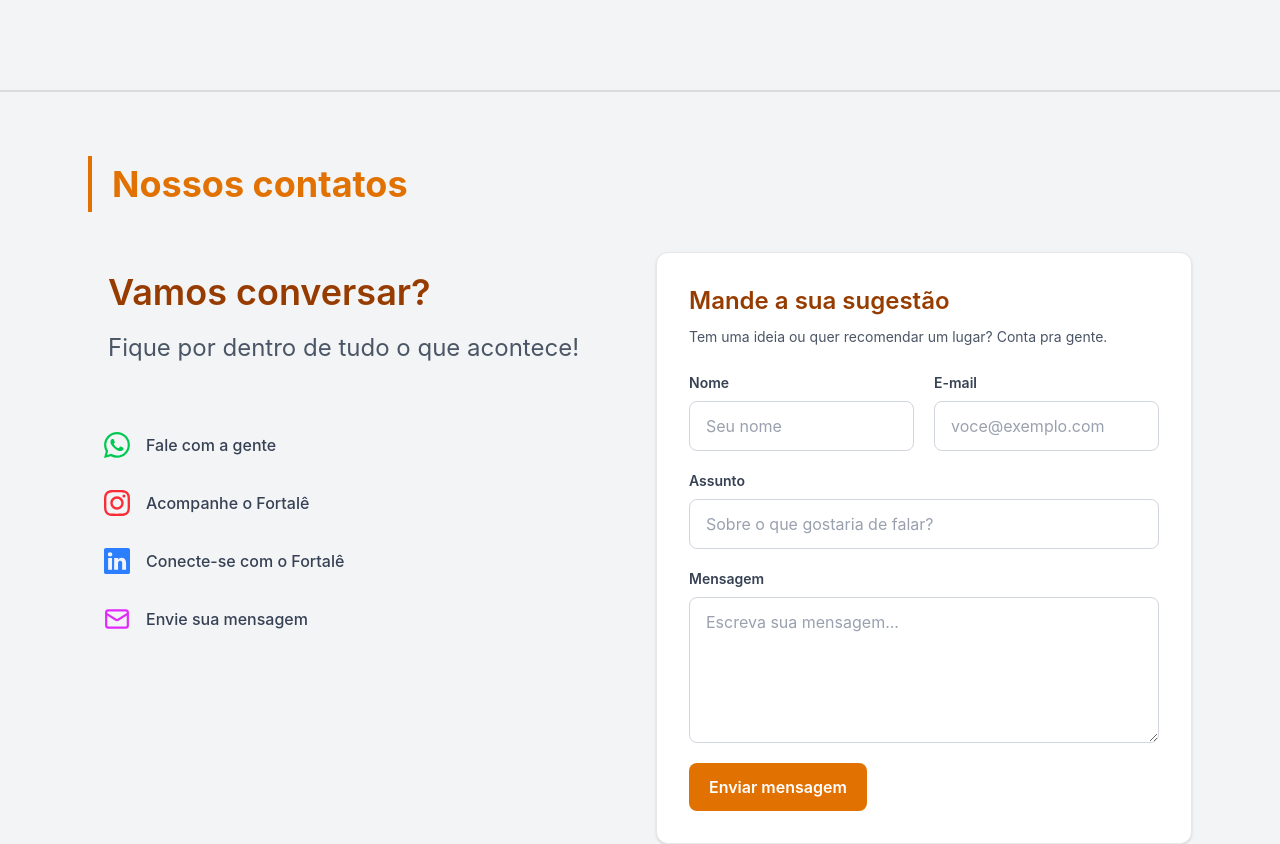
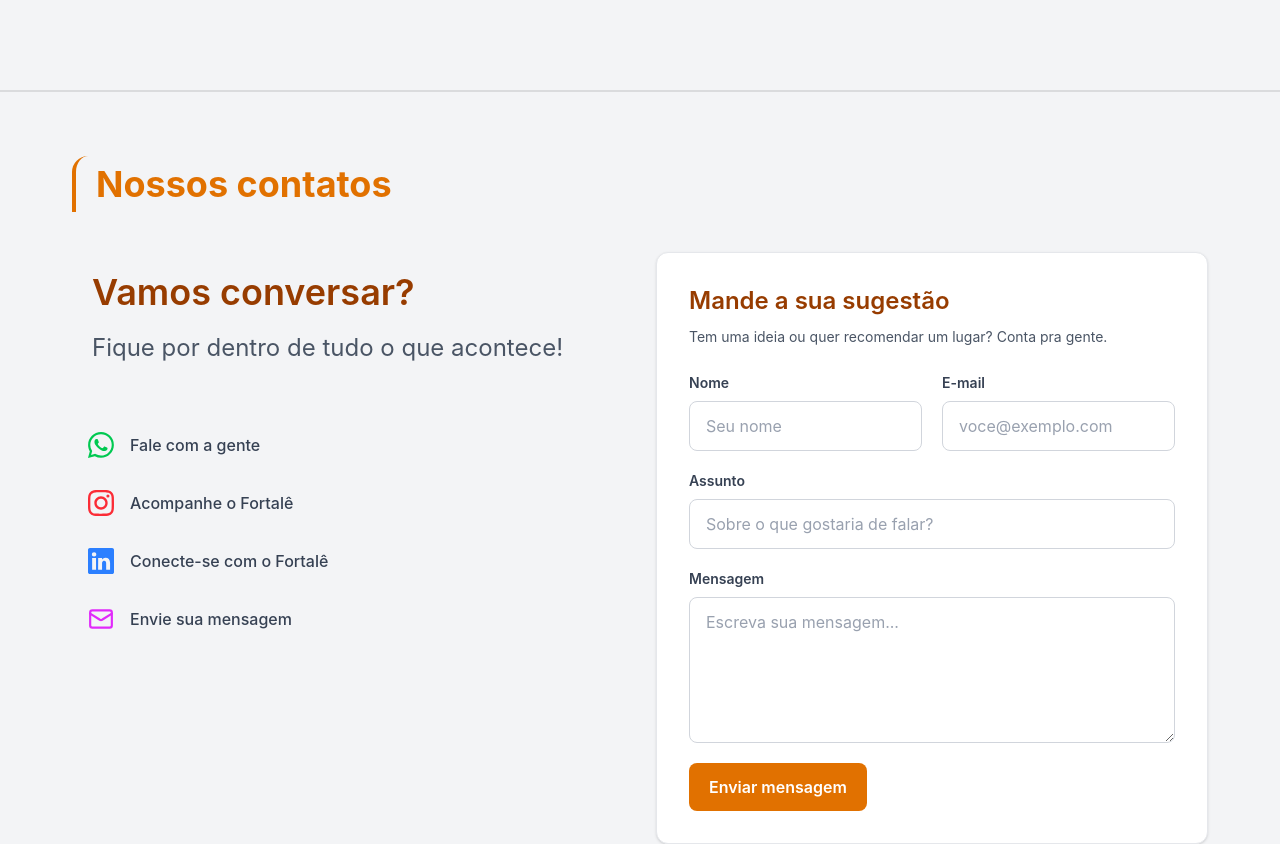
Before and after one commit to gusttamartins01/fortale-frontend, a React (Vite) app: page / in a window 1280 px wide. Shown: the part 3560-4404 px from the top of the page. Built offline with nearby package versions, Linux system fonts and the light colour scheme.

Commit message:
refactor: modificar espaçamento externo da sessão contatos.

```diff
--- a/src/components/home/Contact.tsx
+++ b/src/components/home/Contact.tsx
@@ -7,8 +7,8 @@ import ContactForm from '../ui/ContactForm';
 export default function Contact() {
 	return (
 		<section className="h-auto w-full bg-gray-100 pt-8 pb-28 border-t-2 border-black/10">
-			<div className="mx-auto max-w-6xl px-6 pt-8">
-				<h2 className="border-l-4 border-amber-600 py-2 pl-5 text-3xl font-bold text-amber-600 sm:text-4xl">
+			<div className="mx-12 max-w-8xl px-6 pt-8">
+				<h2 className="rounded-t-2xl border-l-4 border-amber-600 py-2 pl-5 text-3xl font-bold text-amber-600 sm:text-4xl">
 					Nossos contatos
 				</h2>
 
```
